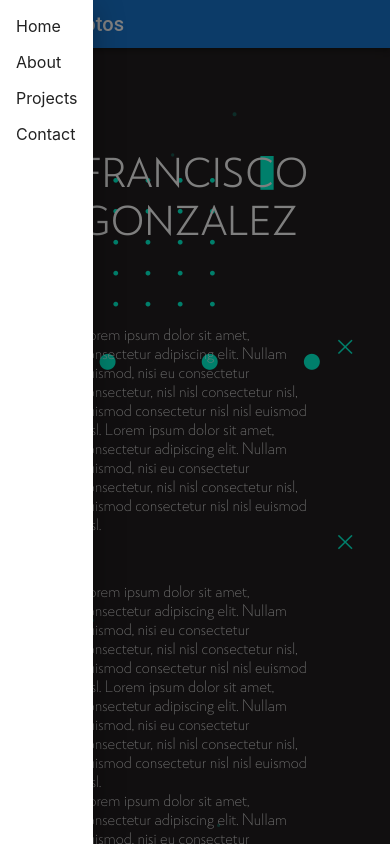
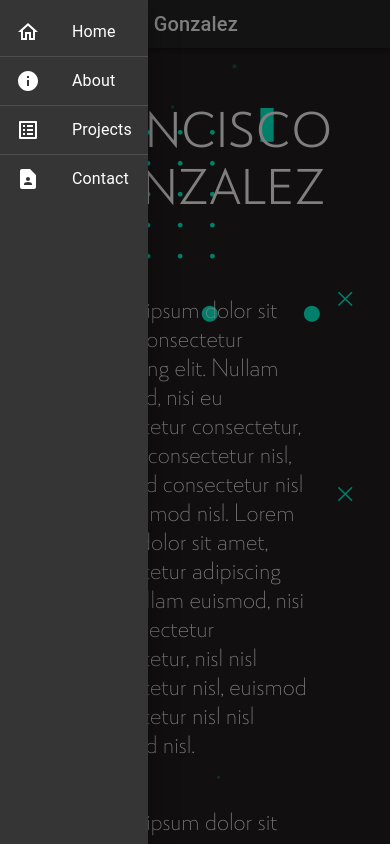
Before and after one commit to dangersflow/personal-site-final, a Next.js app: page / in a window 390 px wide. Both pictures are taken after a click on the button "menu". Shown: the top 844 px of the page. Built offline with nearby package versions, Linux system fonts and the light colour scheme; what react-sweet-state would draw is missing.

Commit message:
styled mobile sidebar && added hrefs to the appropriate links

```diff
--- a/components/HomeContent.jsx
+++ b/components/HomeContent.jsx
@@ -30,12 +30,13 @@ const StyledHeader = styled(motion.div)`
     padding-bottom: 5rem;
     font-family: "RNSReg", sans-serif;
     color: white;
+    text-align: center;
 
     @media (max-width: 767px) {
-      font-size: 2.5rem;
+      font-size: 3rem;
     }
     @media (min-width: 768px) {
-      font-size: 2.5rem;
+      font-size: 3rem;
     }
     @media (min-width: 1024px) {
       font-size: 3rem;
@@ -49,11 +50,10 @@ const StyledHeader = styled(motion.div)`
 }`;
 
 const StyledBodyRight = styled(motion.div)`
-    font-size: 1rem;
+    font-size: 1.5rem;
     font-family: "RNSLight", sans-serif;
     color: white;
     margin-left: 0rem;
-    padding: 0rem
     padding-bottom: 3rem;
 
     @media (min-width: 767px) {
@@ -91,7 +91,7 @@ const StyledBodyLeft = styled(motion.div)`
     @media (max-width: 767px) {
       padding: 0rem;
       padding-bottom: 3rem;
-      font-size: 1rem;
+      font-size: 1.5rem;
       margin-right: 0rem;
     }
     @media (min-width: 768px) {
--- a/components/SideBar.jsx
+++ b/components/SideBar.jsx
@@ -16,7 +16,20 @@ import IconButton from "@mui/material/IconButton";
 import MenuIcon from "@mui/icons-material/Menu";
 import Drawer from "@mui/material/Drawer";
 import List from "@mui/material/List";
-import { ListItem, ListItemButton } from "@mui/material";
+import {
+  Divider,
+  ListItem,
+  ListItemButton,
+  ListItemIcon,
+  ListItemText,
+} from "@mui/material";
+import { ThemeProvider, createTheme } from "@mui/material/styles";
+import {
+  ContactPage,
+  HomeOutlined,
+  Info,
+  ListAltOutlined,
+} from "@mui/icons-material";
 
 const { motion } = require("framer-motion");
 
@@ -60,8 +73,15 @@ export default function SideBar() {
   const isTabletOrMobile = useMediaQuery({ query: "(max-width: 1023px)" });
   const [open, setOpen] = react.useState(false);
 
+  const darkTheme = createTheme({
+    palette: {
+      mode: "dark",
+    },
+  });
+
   return isTabletOrMobile ? (
-    <AppBar position="static">
+    <ThemeProvider theme={darkTheme}>
+      <AppBar position="fixed">
         <Toolbar variant="dense">
           <IconButton
             edge="start"
@@ -73,18 +93,42 @@ export default function SideBar() {
             <MenuIcon />
           </IconButton>
           <Typography variant="h6" color="inherit" component="div">
-          Photos
+            Francisco Gonzalez
           </Typography>
         </Toolbar>
         <Drawer anchor="left" open={open} onClose={() => setOpen(false)}>
           <List>
-          <ListItemButton>Home</ListItemButton>
-          <ListItemButton>About</ListItemButton>
-          <ListItemButton>Projects</ListItemButton>
-          <ListItemButton>Contact</ListItemButton>
+            <ListItemButton href="/">
+              <ListItemIcon>
+                <HomeOutlined />
+              </ListItemIcon>
+              <ListItemText>Home</ListItemText>
+            </ListItemButton>
+            <Divider />
+            <ListItemButton href="/about">
+              <ListItemIcon>
+                <Info />
+              </ListItemIcon>
+              <ListItemText>About</ListItemText>
+            </ListItemButton>
+            <Divider />
+            <ListItemButton href="/projects">
+              <ListItemIcon>
+                <ListAltOutlined />
+              </ListItemIcon>
+              <ListItemText>Projects</ListItemText>
+            </ListItemButton>
+            <Divider />
+            <ListItemButton href="/contact">
+              <ListItemIcon>
+                <ContactPage />
+              </ListItemIcon>
+              <ListItemText>Contact</ListItemText>
+            </ListItemButton>
           </List>
         </Drawer>
       </AppBar>
+    </ThemeProvider>
   ) : (
     <StyledSideBar>
       <SideBarHome />
```
Also changed, not shown: components/AboutContent.jsx (+5 -5 lines), components/ContactContent.jsx (+5 -5 lines), components/ProjectsContent.jsx (+5 -5 lines). Lines whose indentation alone changed are shown as unchanged.
